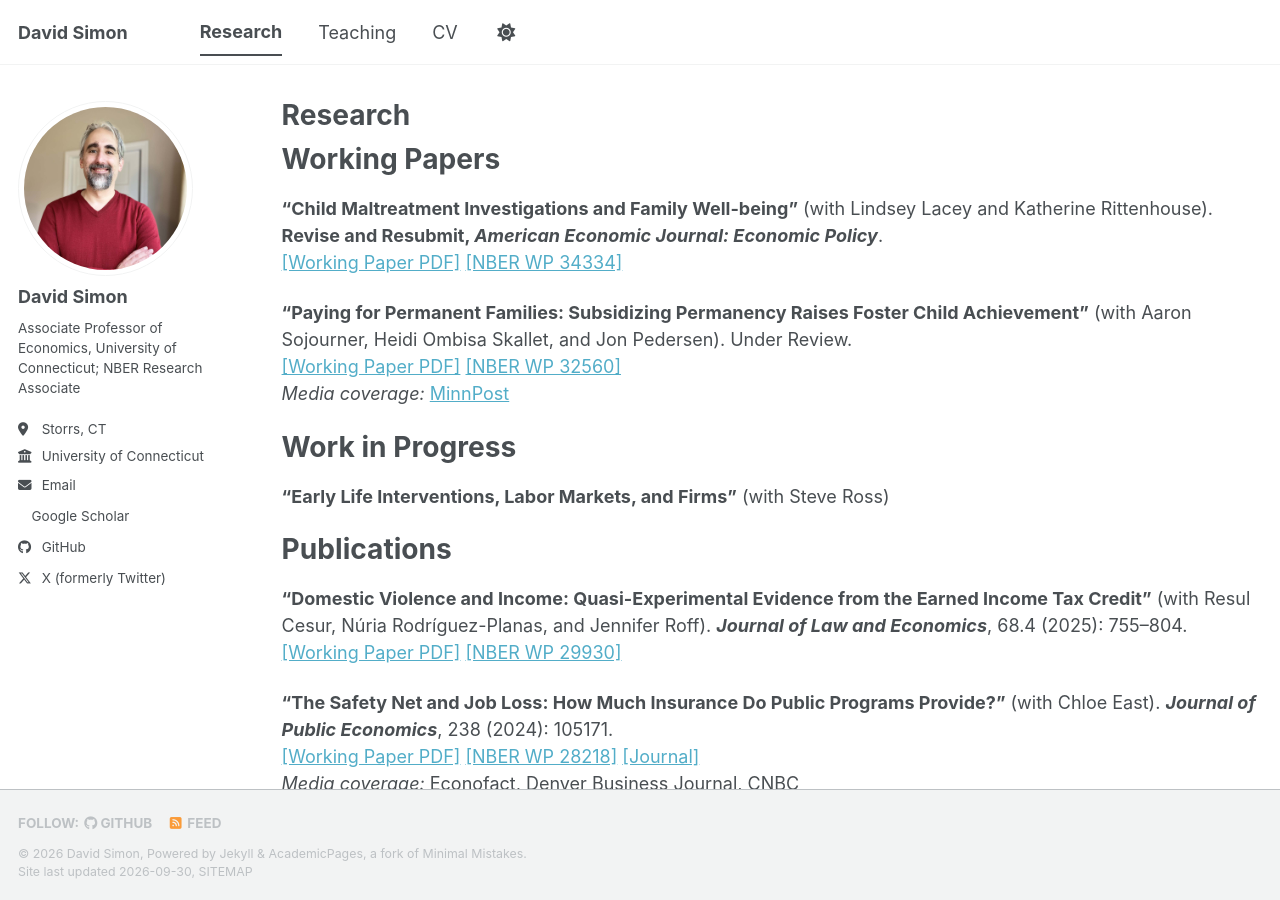
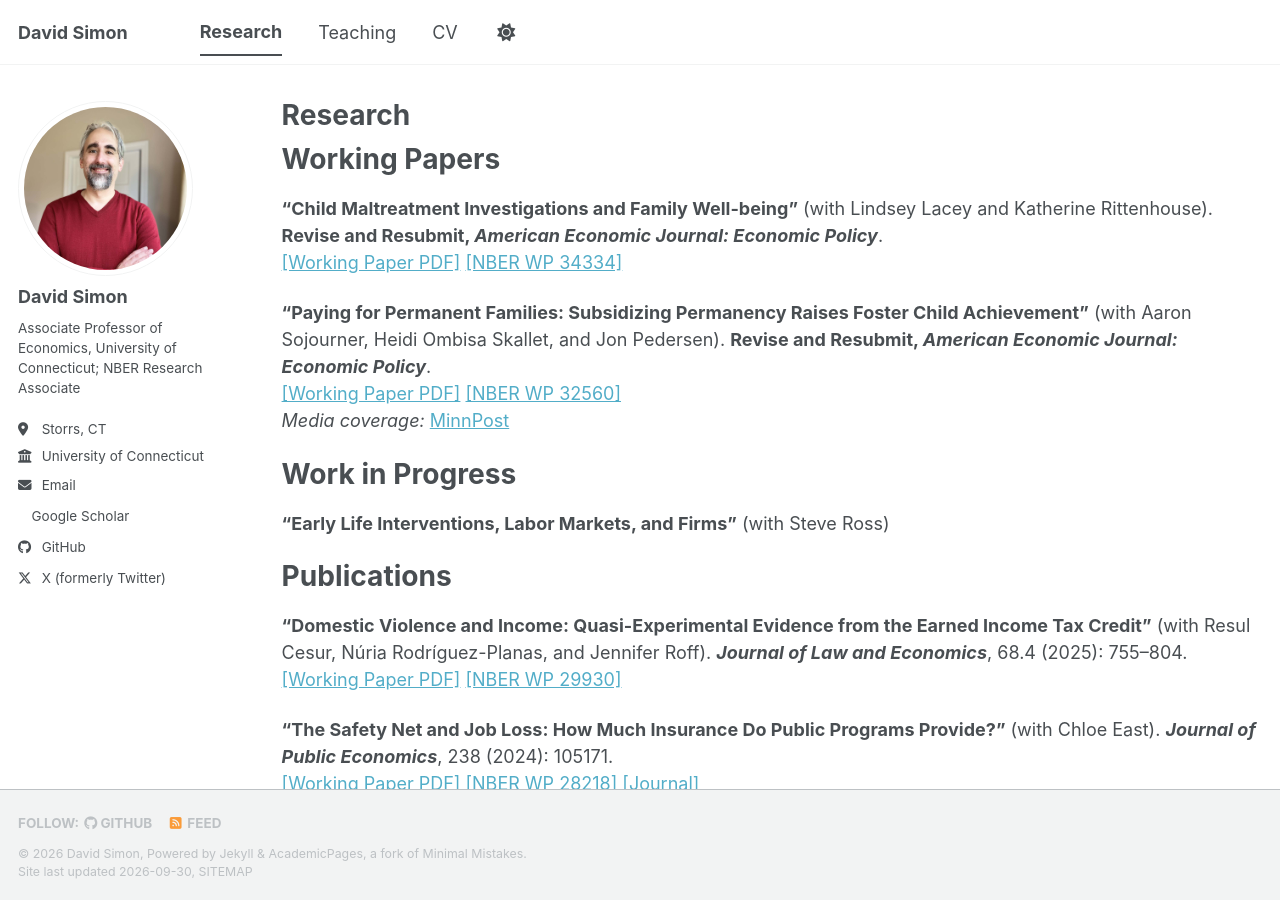
Before and after one commit to DavidSimon-Econ/DavidSimon-Econ.github.io, a Jekyll site: the page built from _pages/research.md, in a window 1280 px wide and 900 px high. Built offline with Jekyll 4.4.1, drawn with Linux system fonts in a browser that asks for light colours; a style sheet for code colours, icons or effects is not loaded.

Commit message:
Mark Paying for Permanent Families as R&R at AEJ: Policy
Co-Authored-By: Claude Opus 5.5 <noreply@anthropic.com>

```diff
--- a/_pages/research.md
+++ b/_pages/research.md
@@ -16,7 +16,7 @@ Working Papers
 **"Child Maltreatment Investigations and Family Well-being"** (with Lindsey Lacey and Katherine Rittenhouse). **Revise and Resubmit, *American Economic Journal: Economic Policy***.
 [[Working Paper PDF]](/files/papers/w34334.pdf) [[NBER WP 34334]](https://www.nber.org/papers/w34334)
 
-**"Paying for Permanent Families: Subsidizing Permanency Raises Foster Child Achievement"** (with Aaron Sojourner, Heidi Ombisa Skallet, and Jon Pedersen). Under Review.
+**"Paying for Permanent Families: Subsidizing Permanency Raises Foster Child Achievement"** (with Aaron Sojourner, Heidi Ombisa Skallet, and Jon Pedersen). **Revise and Resubmit, *American Economic Journal: Economic Policy***.
 [[Working Paper PDF]](/files/papers/w32560.pdf) [[NBER WP 32560]](https://www.nber.org/papers/w32560)
 *Media coverage:* [MinnPost](https://www.minnpost.com/)
 
```
